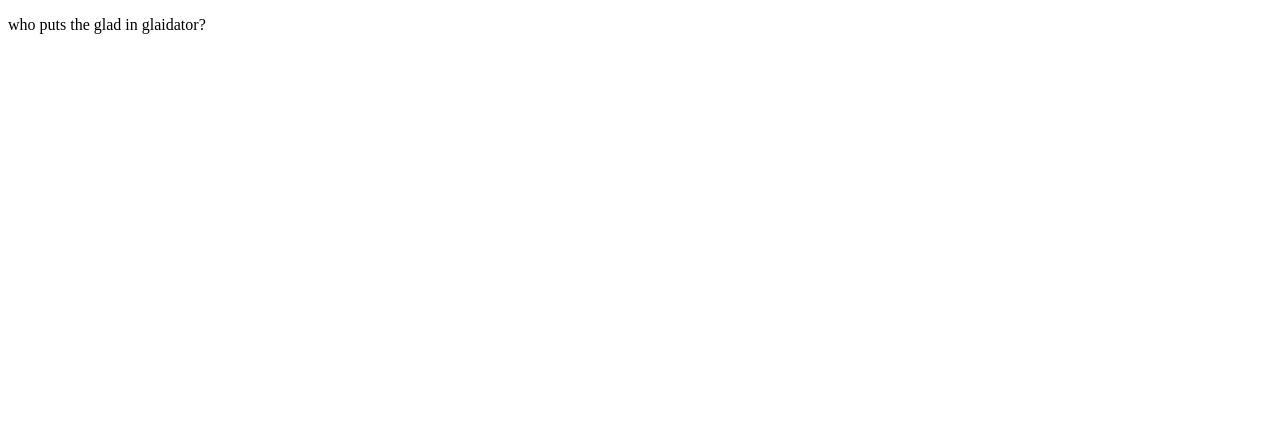
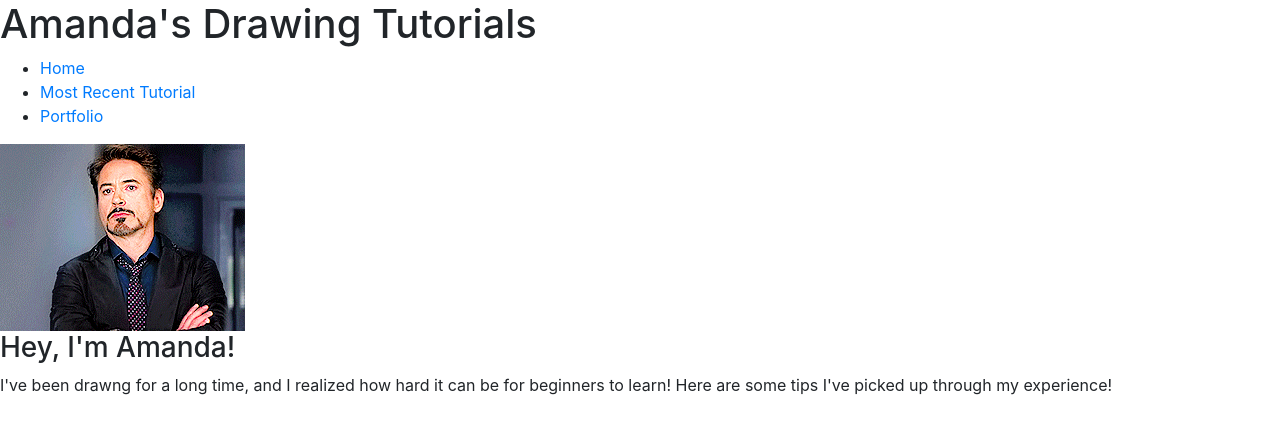
Before and after one commit to ataglich21/howtosite, a plain HTML site: page index.html in a window 1280 px wide. Drawn offline with nearby package versions, Linux system fonts and the light colour scheme.

Commit message:
beggining website

```diff
--- a/index.html
+++ b/index.html
@@ -1,10 +1,23 @@
 <!DOCTYPE html>
 <html>
   <head>
+    <link rel="stylesheet" href="https://stackpath.bootstrapcdn.com/bootstrap/4.1.1/css/bootstrap.min.css" integrity="sha384-WskhaSGFgHYWDcbwN70/dfYBj47jz9qbsMId/iRN3ewGhXQFZCSftd1LZCfmhktB" crossorigin="anonymous">
     <meta charset="utf-8">
-    <title>How To Website</title>
+    <title>Amanda's Drawing Tutorials</title>
   </head>
   <body>
-    <p> who puts the glad in glaidator?</p>
+    <div class="header">
+      <h1> Amanda's Drawing Tutorials <h1>
+    </div>
+    <div class="menu">
+      <ul>
+        <li><a href="index.html"> Home </a></li>
+        <li><a href="tutorial.html"> Most Recent Tutorial </a> </li>
+        <li><a href="portfolio.html"> Portfolio </a> </li>
+      </ul>
+    </div>
+    <img src="rdj gif.gif">
+    <h3>Hey, I'm Amanda! </h3>
+    <p> I've been drawng for a long time, and I realized how hard it can be for beginners to learn! Here are some tips I've picked up through my experience! </p>
   </body>
 </html>
```
Also changed, not shown: portfolio.html (added, +17 -0 lines), tutorial.html (added, +26 -0 lines), rdj gif.gif (added), 1 other file.
